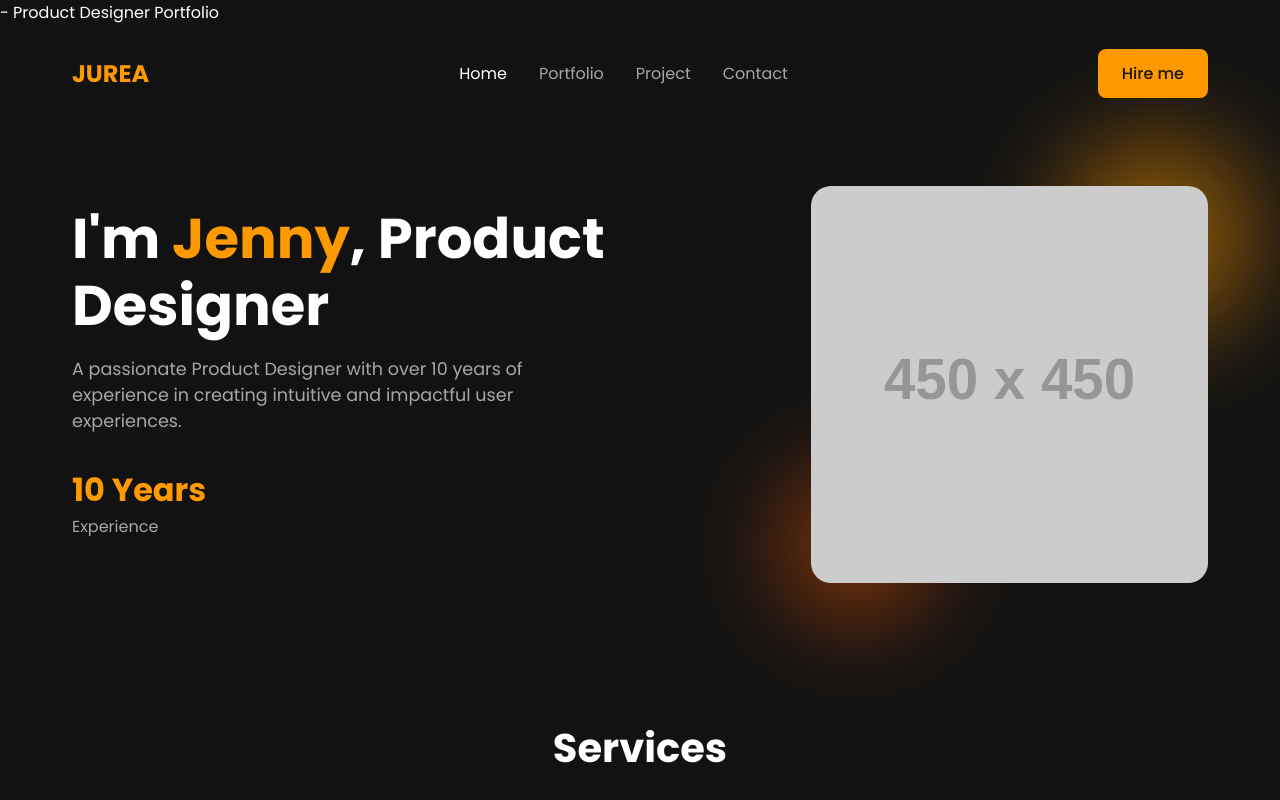
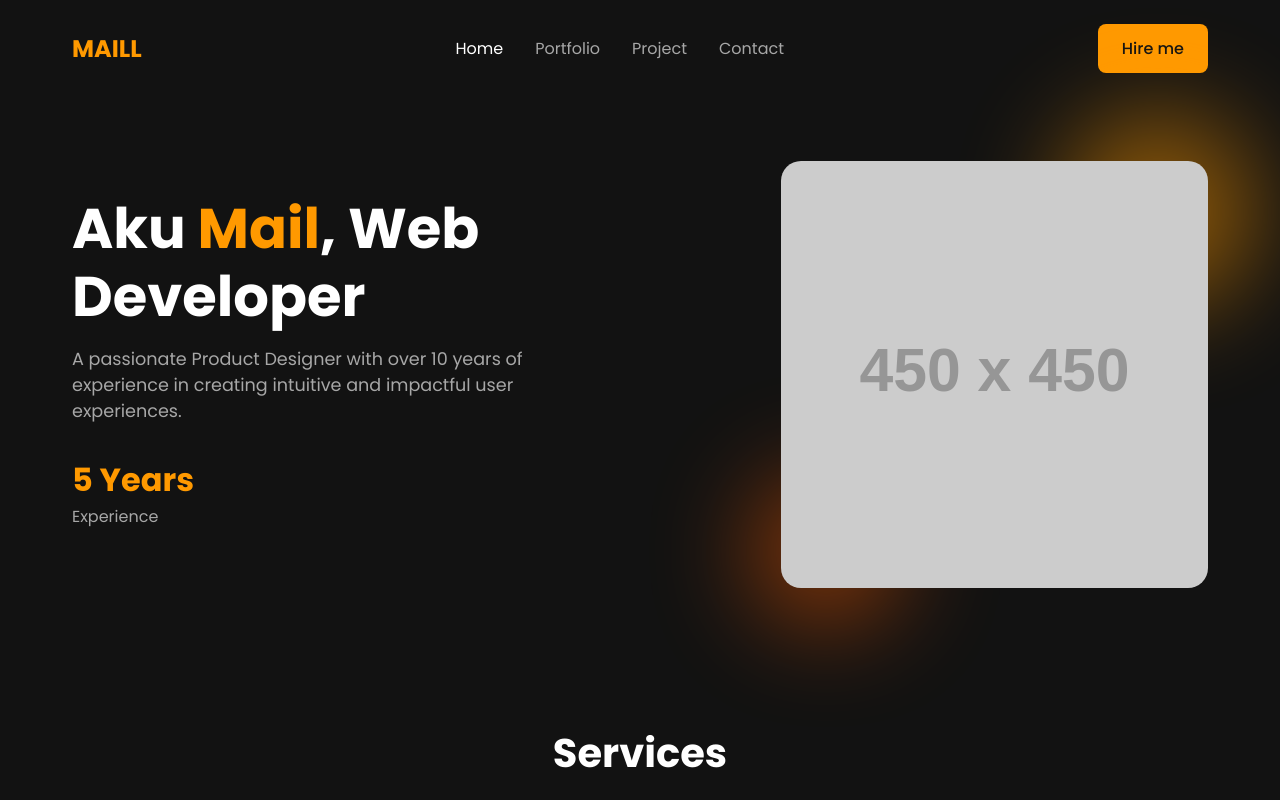
Before and after one commit to maiillll/porto, a plain HTML site: page index.html in a window 1280 px wide. Shown: the top 800 px of the page. Drawn offline with Linux system fonts and the light colour scheme; placeholder pictures from the web are drawn by us.

Commit message:
Update index.html

```diff
--- a/index.html
+++ b/index.html
@@ -3,7 +3,7 @@
 <head>
     <meta charset="UTF-8">
     <meta name="viewport" content="width=device-width, initial-scale=1.0">
-    <title</title> - Product Designer Portfolio</title>
+    <title>MAILL</title>
     <link rel="stylesheet" href="style.css">
     <link rel="preconnect" href="https://fonts.googleapis.com">
     <link rel="preconnect" href="https://fonts.gstatic.com" crossorigin>
@@ -13,7 +13,7 @@
 
     <header>
         <nav class="container">
-            <a href="#" class="logo">JUREA</a>
+            <a href="#" class="logo">MAILL</a>
             <ul>
                 <li><a href="#" class="active">Home</a></li>
                 <li><a href="#">Portfolio</a></li>
@@ -27,11 +27,11 @@
     <main>
         <section id="hero" class="container">
             <div class="hero-text">
-                <h1>I'm <span>Jenny</span>, Product Designer</h1>
+                <h1>Aku <span>Mail</span>, Web Developer</h1>
                 <p>A passionate Product Designer with over 10 years of experience in creating intuitive and impactful user experiences.</p>
                 <div class="stats">
                     <div class="stat-item">
-                        <h2>10 Years</h2>
+                        <h2>5 Years</h2>
                         <p>Experience</p>
                     </div>
                 </div>
@@ -80,7 +80,7 @@
 
     <footer>
         <div class="container">
-            <p>&copy; 2025 Jurea Portfolio. All Rights Reserved.</p>
+            <p>&copy; 2025 Mail Portfolio. All Rights Reserved.</p>
         </div>
     </footer>
 
```
